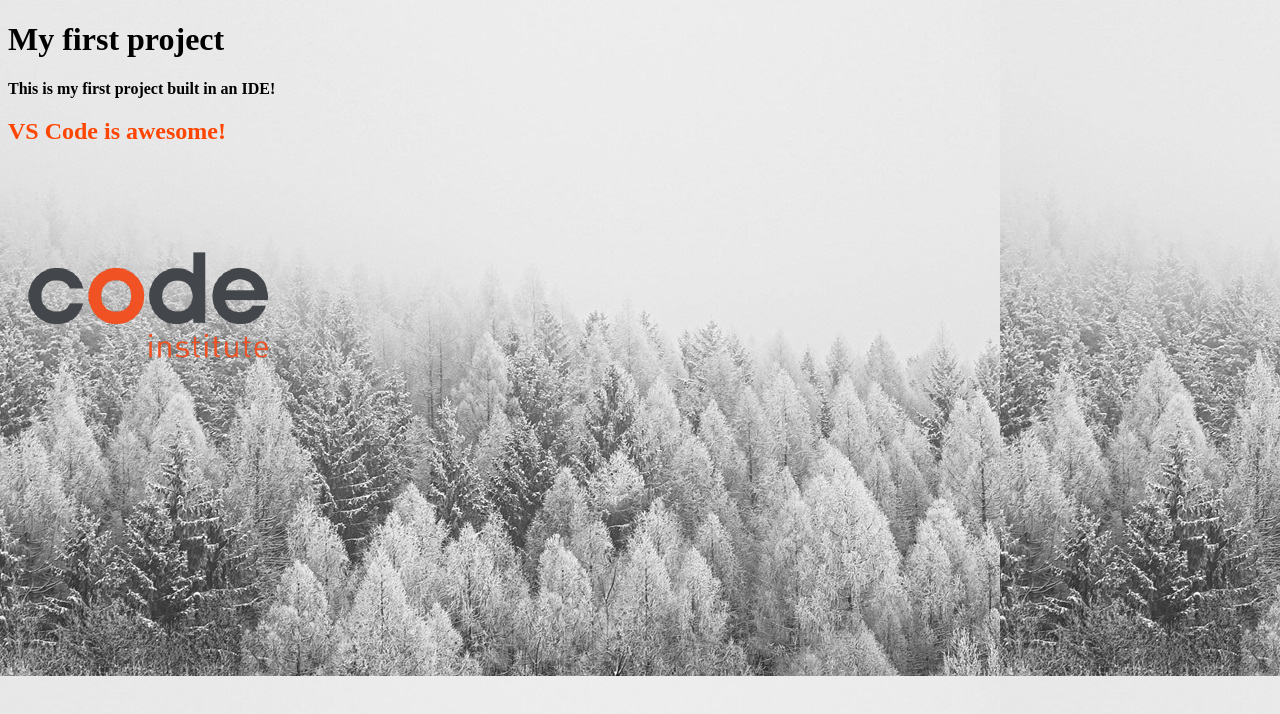
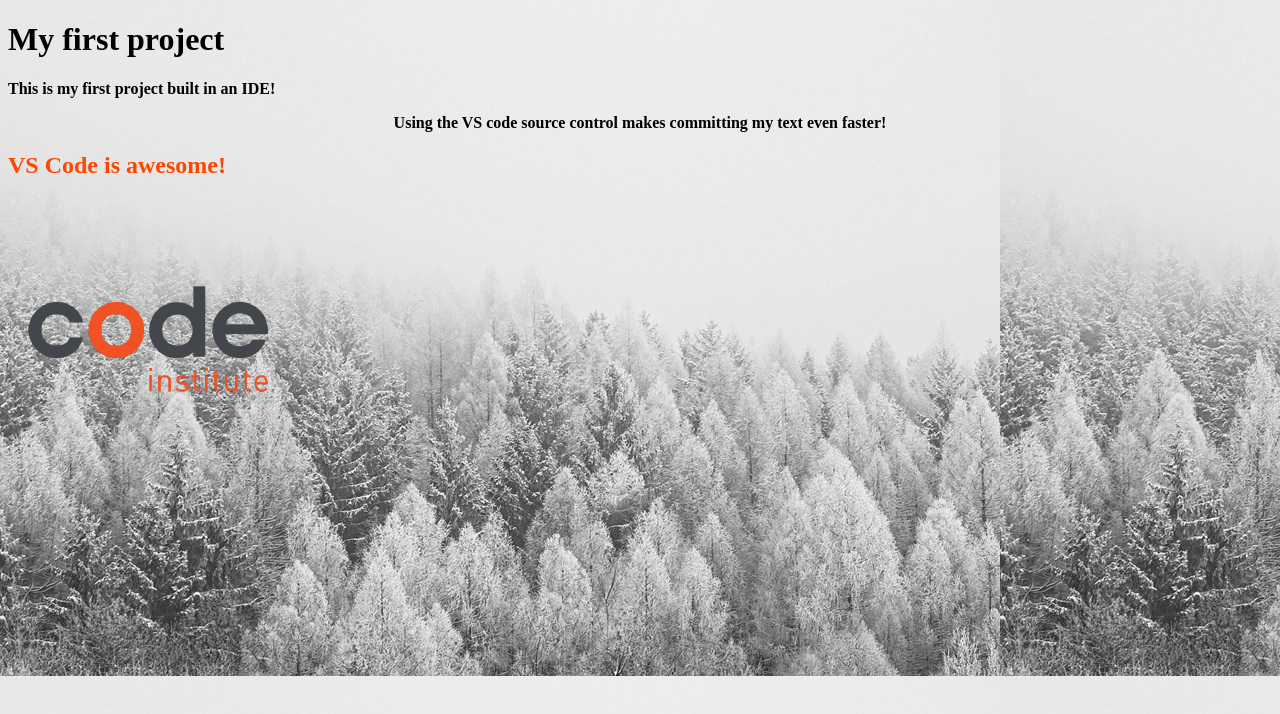
Before and after one commit to BMileham98/project1, a plain HTML site: page index.html in a window 1280 px wide. Drawn offline with Linux system fonts and the light colour scheme.

Commit message:
Add new content

```diff
--- a/assets/css/styles.css
+++ b/assets/css/styles.css
@@ -10,3 +10,7 @@
 p {
     font-weight:bold;
 }
+
+.text-center {
+    text-align:center;
+}
--- a/index.html
+++ b/index.html
@@ -9,6 +9,7 @@
   <body>
     <h1>My first project</h1>
     <p>This is my first project built in an IDE!</p>
+    <p class="text-center">Using the VS code source control makes committing my text even faster!</p>
     <h2>VS Code is awesome!</h2>
     <img src="assets/images/ci-logo.png" alt="Code Institute Logo" />
   </body>
```
